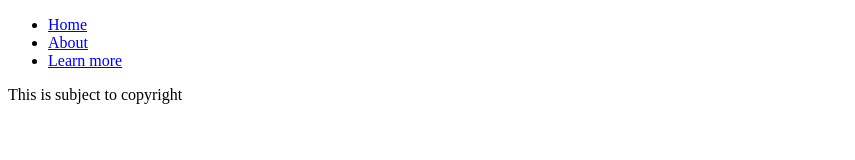
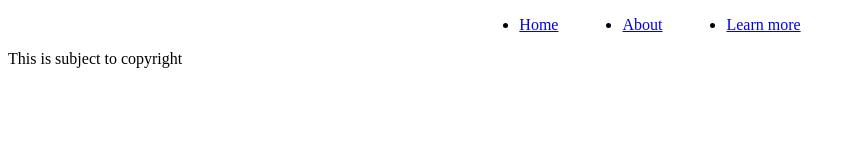
Before and after one commit to ItsmeImran1/Git-HTML-Practice, a plain HTML site: page index.html in a window 1280 px wide. Shown: the whole page, without its empty margins (0-855 px from the left). Drawn offline with Linux system fonts and the light colour scheme.

Commit message:
Centered the navigation links

```diff
--- a/index.html
+++ b/index.html
@@ -4,11 +4,12 @@
     <meta charset="UTF-8">
     <meta name="viewport" content="width=device-width, initial-scale=1.0">
     <title>Buy gold here</title>
+    <link rel="stylesheet" href="styles.css">
 </head>
 <body>
     <header>
         <nav>
-            <ul>
+            <ul class="nav-links">
                 <li><a href="#">Home</a></li>
                 <li><a href="#">About</a></li>
                 <li><a href="#">Learn more</a></li>
--- /dev/null
+++ b/styles.css
@@ -0,0 +1,8 @@
+.nav-links {
+    display: flex;
+    justify-content: center;
+}
+
+li {
+    margin: 0 2em;
+}
```
